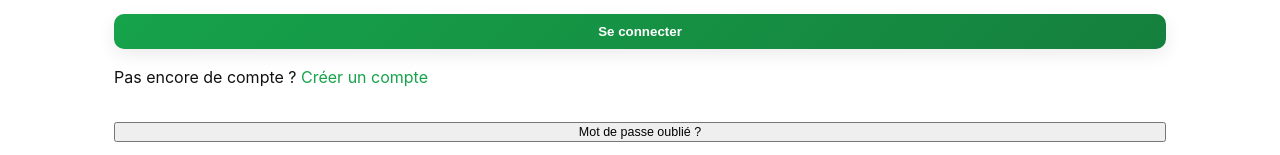
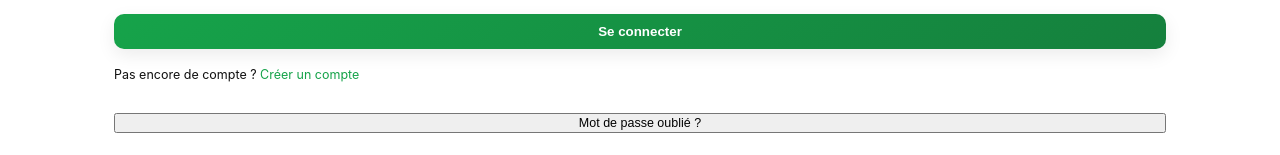
Before and after one commit to lebasquelyza/appli-files, a Next.js app in the folder apps/web/: page /signin in a window 1280 px wide. Shown: the part 269-424 px from the top of the page. Built offline with nearby package versions, Linux system fonts and the light colour scheme; no server answers.

Commit message:
Update page.tsx

```diff
--- a/apps/web/app/signin/page.tsx
+++ b/apps/web/app/signin/page.tsx
@@ -1,7 +1,7 @@
 "use client";
 
 import { useState, useEffect } from "react";
-import { getSupabase } from "../../lib/supabaseClient";
+import { getSupabase } from "../../lib/supabaseClient"; // ✅ chemin corrigé
 import { Eye, EyeOff } from "lucide-react";
 
 export default function SigninPage() {
@@ -13,7 +13,6 @@ export default function SigninPage() {
   const [error, setError] = useState<string | null>(null);
   const [inputsReady, setInputsReady] = useState(false);
 
-  // ✅ Empêche le clavier de s’ouvrir automatiquement
   useEffect(() => {
     const t = setTimeout(() => {
       setInputsReady(true);
@@ -114,9 +113,9 @@ export default function SigninPage() {
             {loading ? "Connexion..." : "Se connecter"}
           </button>
 
-          <p className="text-center text-base font-medium text-gray-600 mt-4">
+          <p className="text-center text-sm text-gray-600 mt-3">
             Pas encore de compte ?{" "}
-            <a href="/signup" className="text-emerald-600 hover:underline text-base font-medium">
+            <a href="/signup" className="text-emerald-600 hover:underline">
               Créer un compte
             </a>
           </p>
```
